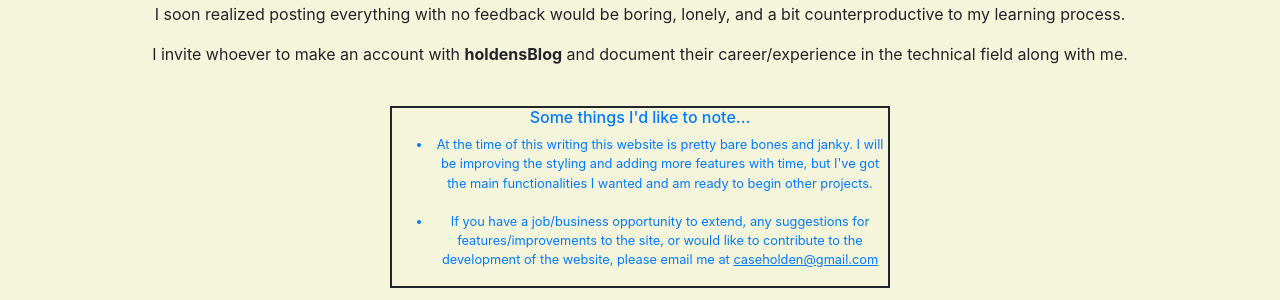
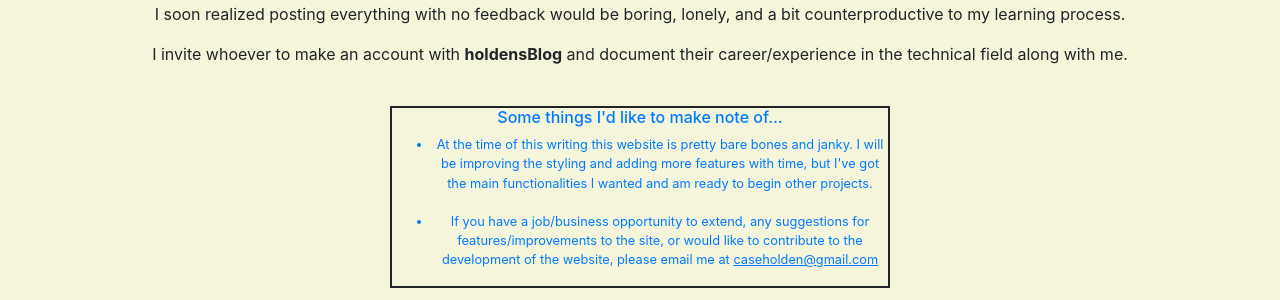
Before and after one commit to holdenTheBagel/holdensBlog, a Django app: page / in a window 1280 px wide. Shown: the part 230-530 px from the top of the page. Run offline with Django 4.2, Linux system fonts and the light colour scheme.

Commit message:
tweaked home page

```diff
--- a/holdensblog_mainApp/templates/main.html
+++ b/holdensblog_mainApp/templates/main.html
@@ -53,7 +53,7 @@
 			<p>I invite whoever to make an account with <strong>holdensBlog</strong> and document their career/experience in the technical field along with me. </p>
 			<br>
 			<div class="list">
-				<h6>Some things I'd like to note...</h6>
+				<h6>Some things I'd like to make note of...</h6>
 				<small>
 					<ul>
 						<li>At the time of this writing this website is pretty bare bones and janky. I will be improving the styling and adding more features with time, but I've got the main functionalities I wanted and am ready to begin other projects.</li>
```
